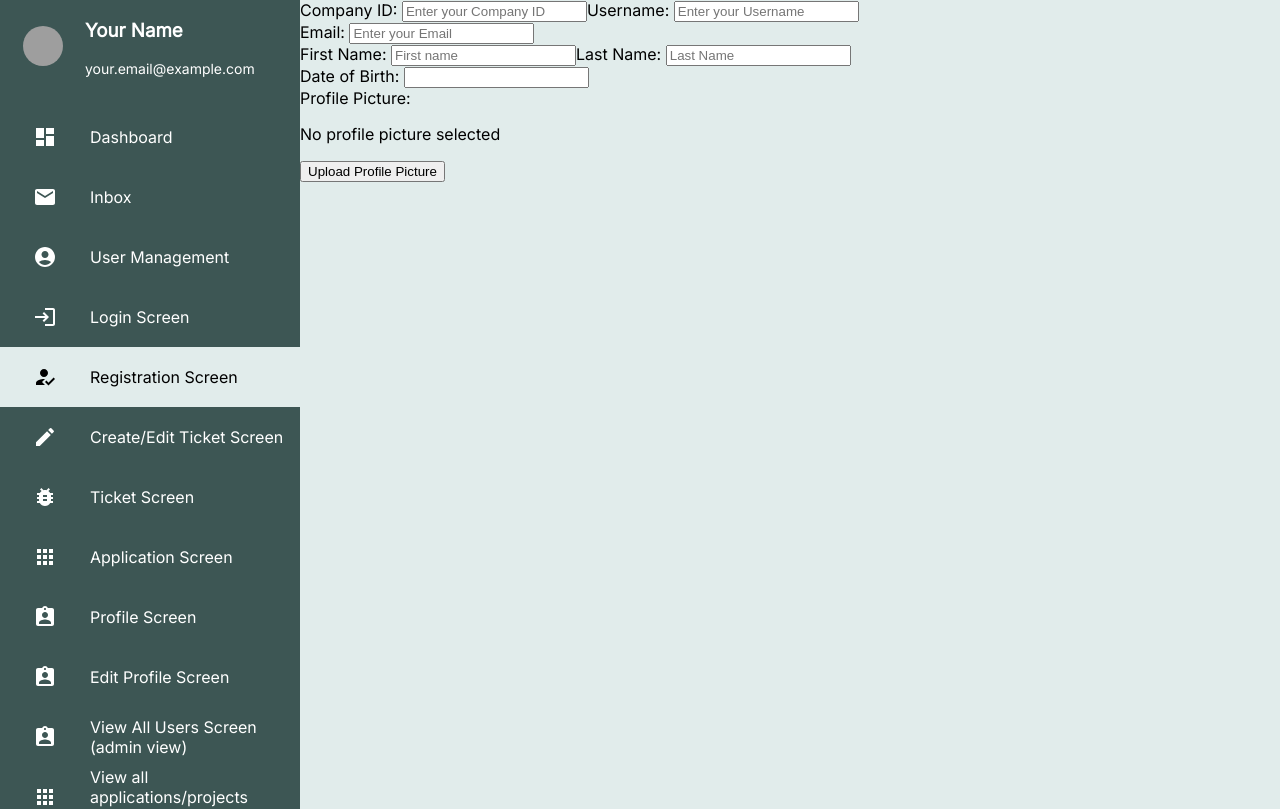
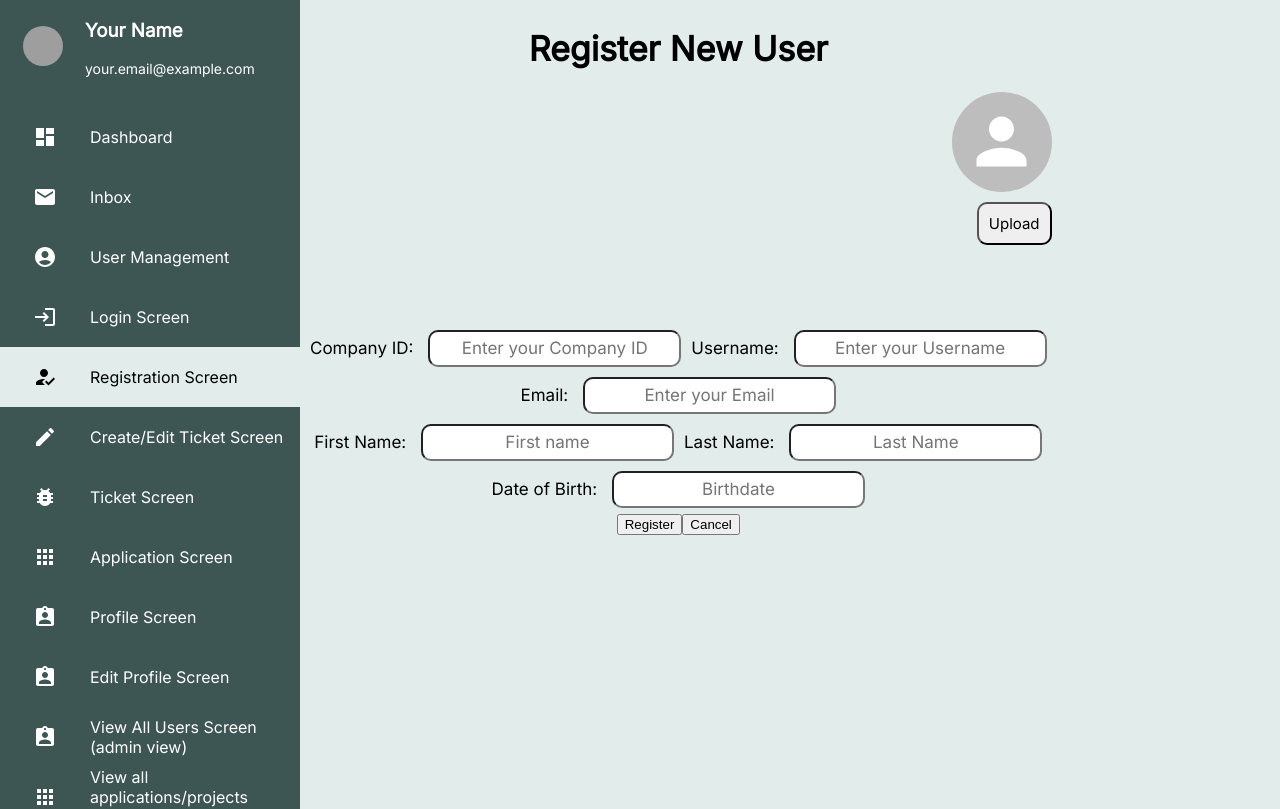
Before and after one commit to itsjustxtian/reactjs, a React (Create React App) app: page /registration in a window 1280 px wide. Shown: the top 809 px of the page. Built offline with nearby package versions, Linux system fonts and the light colour scheme; grey boxes are pictures that could not be loaded.

Commit message:
Updated registration.jsx

```diff
--- a/src/App.css
+++ b/src/App.css
@@ -88,6 +88,11 @@
   margin-left: 400px;
   font-size: calc(4px + 2vmin);
   color: black;
+  cursor: pointer;
+}
+
+#upload{
+  font-size: 15px;
 }
 
 .space{
@@ -115,6 +120,35 @@
   font-size: calc(1px + 2vmin);
   text-align: center;
   margin: 5px; /* Optional: Add some margin for spacing */
+}
+
+.sign-up-container {
+  height: calc(15px + 2vmin);
+  font-family: 'Inter', sans-serif;
+  font-size: calc(1px + 2vmin);
+  text-align: center;
+  margin: 5px;
+  flex-direction: column;
+  justify-content: center;
+  align-items: center;
+}
+
+.sign-up-container label {
+  /*display: inline-block;
+  flex-direction: row;*/
+  justify-content: center;
+  align-items: center;
+  margin: 5px;
+}
+
+.sign-up-container input {
+  height: calc(15px + 2vmin);
+  /*background-color: #d9d9d9;*/
+  border-radius: 10px;
+  font-family: 'Inter', sans-serif;
+  font-size: calc(1px + 2vmin);
+  text-align: center;
+  margin: 5px;
 }
 
 .forgotpasswordlink{
@@ -228,5 +262,15 @@
   font-size: 14px;
 }
 
+.profile-picture-component {
+  display: flex;
+  flex-direction: column;
+  align-items: flex-end;
+  margin-bottom: 50px;
+}
+
+.profile-picture-component > * {
+  margin-bottom: 10px;
+}
 
 /* create ticket dapit*/
--- a/src/components/auth/registration.jsx
+++ b/src/components/auth/registration.jsx
@@ -1,6 +1,8 @@
 import React, { useState, useRef } from 'react';
 import DatePicker from 'react-datepicker';
 import 'react-datepicker/dist/react-datepicker.css';
+import { Avatar } from '@mui/material';
+
 
 const Registration = () => {
     const [selectedDate, setSelectedDate] = useState(null); // Provide an initial value
@@ -22,9 +24,46 @@ const Registration = () => {
         setProfilePicture(file);
     };
 
+    return (
+        <div className='sign-up-container'>
+            <h1 >Register New User</h1>
 
-    return (
-        <div>
+            {/*Profile Picture Module */}
+        <div className='profile-picture-component'>
+        {profilePicture ? (
+          <Avatar
+            src={URL.createObjectURL(profilePicture)}
+            alt="Profile Picture"
+            sx={{width:100, height:100}}
+
+            />
+        ) : (
+          <Avatar
+            alt="Profile Picture"
+            sx={{width: 100, height: 100}}
+          />
+        )}
+
+        {/* Button to trigger file input */}
+        <button
+            onClick={handleFileInputChange}
+            className='buttontext'
+            id='upload'
+            >
+          Upload
+        </button>
+
+        {/* Hidden file input */}
+        <input
+          type="file"
+          accept="image/*"
+          ref={fileInputRef}
+          onChange={handleFileSelected}
+          style={{ display: 'none' }}
+        />
+        </div>
+
+            <br/>
             <label>Company ID: </label>
             <input
                 type="text"
@@ -62,28 +101,18 @@ const Registration = () => {
                 selected={selectedDate}
                 onChange={date => setSelectedDate(date)}
                 dateFormat="yyyy/MM/dd"
+                placeholderText='Birthdate'
             />
         <br/>
-        <label>Profile Picture:</label>
-        {profilePicture ? (
-          <img src={URL.createObjectURL(profilePicture)} alt="Profile" />
-        ) : (
-          <p>No profile picture selected</p>
-        )}
 
-        {/* Button to trigger file input */}
-        <button onClick={handleFileInputChange}>
-          Upload Profile Picture
-        </button>
+            <button>
+                Register
+            </button>
 
-        {/* Hidden file input */}
-        <input
-          type="file"
-          accept="image/*"
-          ref={fileInputRef}
-          onChange={handleFileSelected}
-          style={{ display: 'none' }}
-        />
+            <button>
+                Cancel
+            </button>
+
 
         </div>
     );
```
